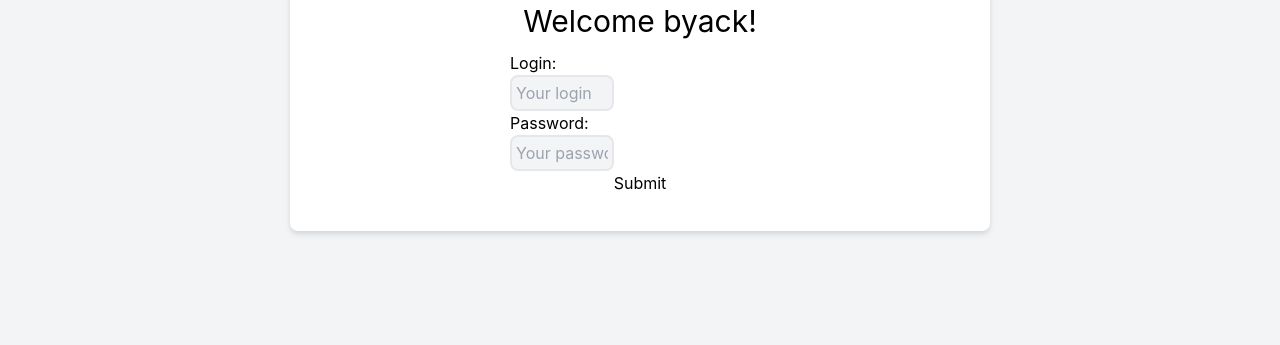
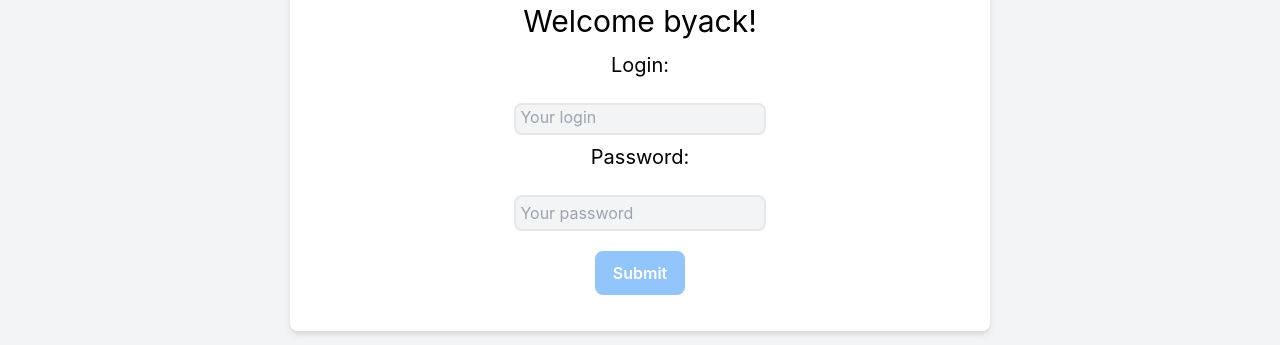
Before and after one commit to lahns/tellonym-clone-react, a React (Create React App) app: page /login in a window 1280 px wide. Shown: the part 165-510 px from the top of the page. Built offline with nearby package versions, Linux system fonts and the light colour scheme; no server answers.

Commit message:
Fixed login styling and made it work again
After a swap from button to our Button component handling got corrupted

```diff
--- a/src/Login.tsx
+++ b/src/Login.tsx
@@ -1,5 +1,6 @@
 import { Field, Form, Formik, FormikHelpers } from 'formik';
 import { Link, useLocation } from 'wouter';
+import Button from './Button';
 import { useAppContext } from './context';
 import { ReactComponent as AskletIcon } from "./icons/asklet2.svg";
 import { apiLogIn } from './utils/apiUtil';
@@ -41,7 +42,7 @@ function Login() {
               (err: Error) => setErrors({ servererr: err.message })
             ).then(() => setLocation("/"));
           });
-
+      console.log(username, password)
       setSubmitting(false);
     };
 
@@ -60,22 +61,19 @@ function Login() {
         onSubmit={submitLogin}
         className='w-full flex flex-col p-3 justify-center items-center'
       >
-        {({errors, isSubmitting}) =>
+        {({errors, isSubmitting, handleSubmit}) =>
           <Form className='w-full flex flex-col p-3 justify-center items-center'>
-            <div className='flex-column'>
-                <label htmlFor="login">Login:</label><br/>
+                <label htmlFor="login" className='text-xl'>Login:</label><br/>
                 <Field
                   validate={lenFieldValidator(3, "The username must be at least 8 characters long")}
                   id="login"
                   name="login"
                   placeholder="Your login"
-                  className="w-3/4 p-1 bg-gray-bg focus:outline-none focus:border-primary-bg border-gray-outline border-2 rounded-lg placeholder-gray-text md:w-2/5 lg:w-1/8 "
+                  className="w-3/4 p-1 pt-0 bg-gray-bg focus:outline-none focus:border-primary-bg border-gray-outline border-2 rounded-lg placeholder-gray-text md:w-2/5 lg:w-1/8 "
                 />
                 {errors.login && <div>{errors.login}</div>}
-            </div>
 
-            <div className='flex-column'>
-                <label htmlFor="password">Password:</label><br></br>
+                <label htmlFor="password" className='text-xl mt-2'>Password:</label><br/>
                 <Field
                   validate={lenFieldValidator(8, "The password must be at least 8 characters long")}
                   id="password"
@@ -85,8 +83,7 @@ function Login() {
                   className="w-3/4 p-1 bg-gray-bg focus:outline-none focus:border-primary-bg border-gray-outline border-2 rounded-lg placeholder-gray-text md:w-2/5 lg:w-1/8 "
                 />
                 {errors.password && <div>{errors.password}</div>}
-            </div>
-            <button type="submit" disabled={isSubmitting}>Submit</button>
+            <Button.Primary additionalStyle='mt-5' disabled={isSubmitting} onClick={handleSubmit}>Submit</Button.Primary>
                 {errors.servererr && <div>{errors.servererr}</div>}
           </Form>
         }
```
Also changed, not shown: src/Button.tsx (+13 -1 lines).
